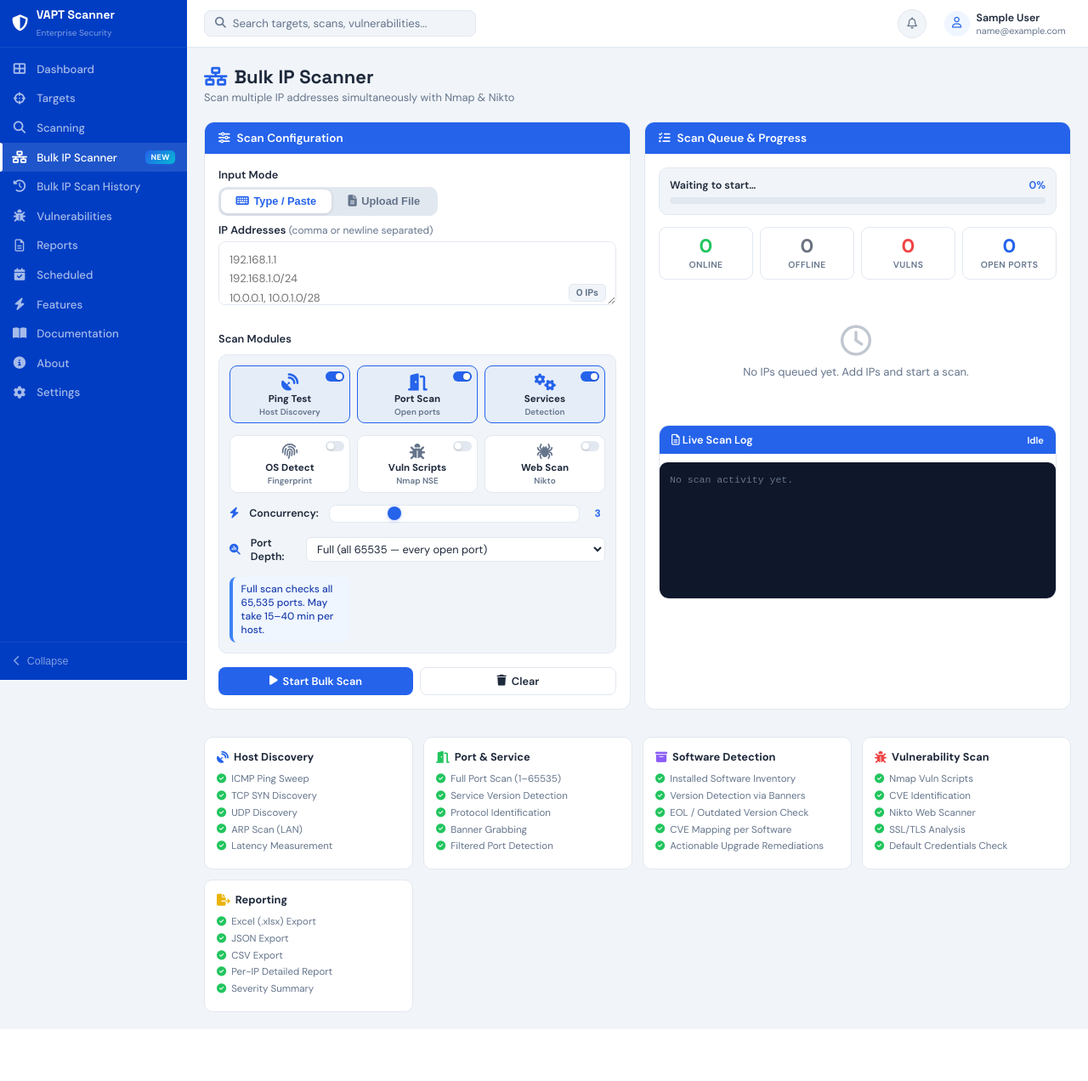
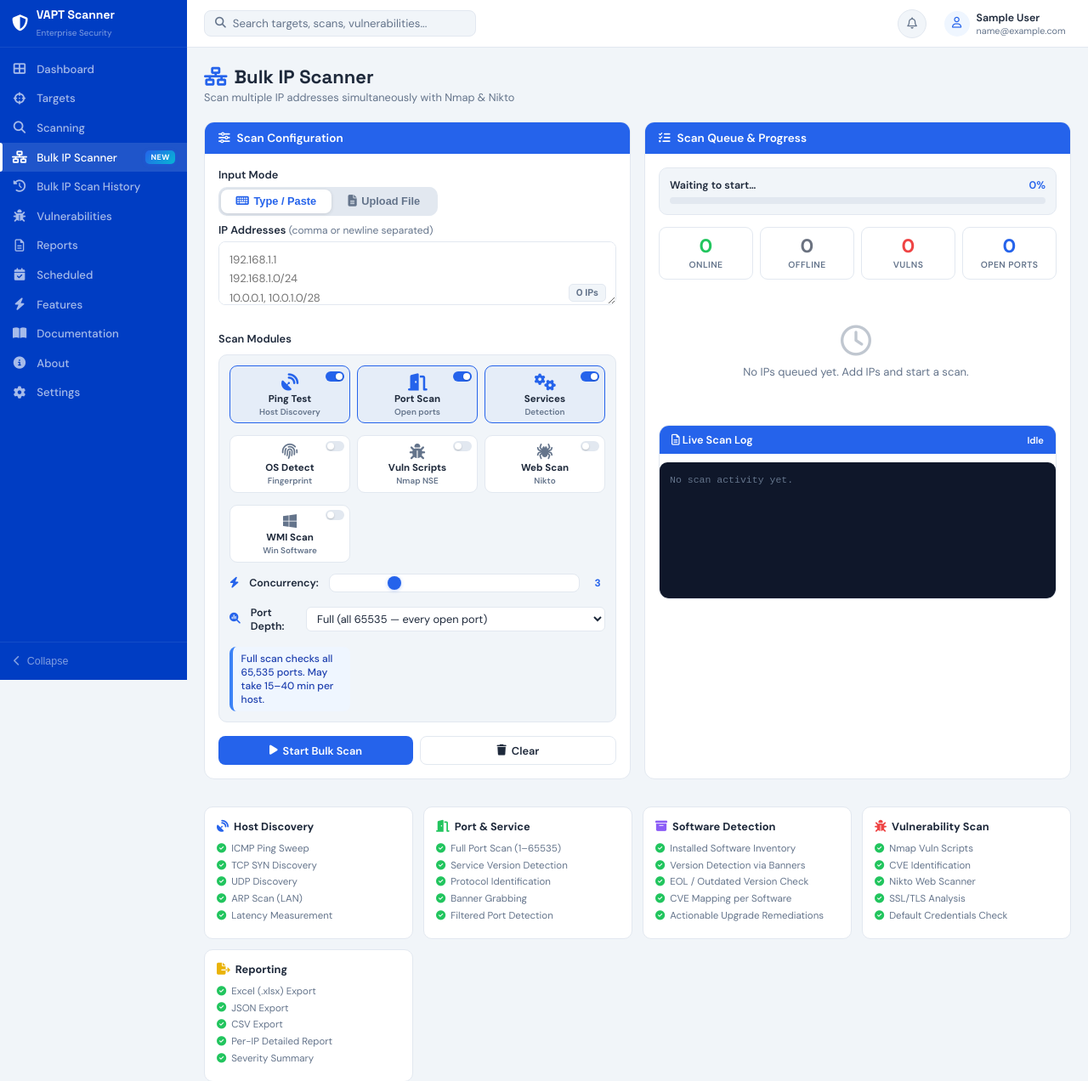
Before and after one commit to pooja2520/ma_vapt, a Flask app: page /bulk-ip-scanning in a window 1280 px wide. Shown: the top 1272 px of the page at 85% size. Before the commit the page ends 1211 px from the top, so only its background shows below. Run offline with Flask 3, Linux system fonts and the light colour scheme; the visitor is signed in with stand-in values (Sample User, id 1); data that the repository does not hold is empty.

Commit message:
fixed: wmi scan

```diff
--- a/templates/bulk-ip-scanning.html
+++ b/templates/bulk-ip-scanning.html
@@ -131,6 +131,44 @@
                 <span class="mod-toggle-track"></span>
               </div>
             </label>
+            <label class="mod-card" id="wmiModCard">
+              <input type="checkbox" id="optWMI" onchange="toggleWMIPanel(this.checked)">
+              <div class="mod-inner">
+                <i class="fa-brands fa-windows mod-icon"></i>
+                <span class="mod-label">WMI Scan</span>
+                <span class="mod-sub">Win Software</span>
+                <span class="mod-toggle-track"></span>
+              </div>
+            </label>
+
+            <!-- WMI Credential Panel — full-width, shown when WMI module is checked -->
+            <div id="wmiCredPanel" class="wmi-cred-panel" style="display:none;">
+              <div class="wmi-cred-header">
+                <i class="fa-brands fa-windows" style="color:#0078d4;"></i>
+                WMI Credentials
+                <span class="wmi-cred-sub">(Windows hosts only — requires TCP 135 / DCOM)</span>
+              </div>
+              <div class="wmi-cred-fields">
+                <div class="wmi-field">
+                  <label>Username <span class="wmi-hint">DOMAIN\user or user</span></label>
+                  <input type="text" id="wmiUsername" placeholder="DOMAIN\Administrator" class="wmi-input">
+                </div>
+                <div class="wmi-field">
+                  <label>Password</label>
+                  <input type="password" id="wmiPassword" placeholder="••••••••" class="wmi-input">
+                </div>
+                <div class="wmi-field">
+                  <label>Domain <span class="wmi-hint">(optional)</span></label>
+                  <input type="text" id="wmiDomain" placeholder="WORKGROUP" class="wmi-input">
+                </div>
+              </div>
+              <div class="wmi-cred-note">
+                <i class="fa-solid fa-triangle-exclamation"></i>
+                Install <code>impacket</code> (<code>pip install impacket</code>) for cross-platform WMI support.
+                On Windows-only setups, <code>wmic</code> is used as fallback.
+              </div>
+            </div>
+
             <div class="concurrency-row">
               <i class="fa-solid fa-bolt"></i>
               <span>Concurrency:</span>
@@ -678,10 +716,18 @@
     const concurrency = parseInt(document.getElementById('concSlider').value);
     const portDepth   = document.getElementById('portDepth').value || 'full';
     const customPorts = getCustomPortsStr();
+    // WMI credentials (only sent when WMI module is checked)
+    const wmiUsername = (document.getElementById('wmiUsername')?.value || '').trim();
+    const wmiPassword = (document.getElementById('wmiPassword')?.value || '').trim();
+    const wmiDomain   = (document.getElementById('wmiDomain')?.value || '').trim();
     const res  = await fetch('/scan/bulk', {
       method: 'POST',
       headers: { 'Content-Type': 'application/json' },
-      body: JSON.stringify({ ips: parsedIPs, modules, concurrency, port_depth: portDepth, custom_ports: customPorts }),
+      body: JSON.stringify({
+        ips: parsedIPs, modules, concurrency,
+        port_depth: portDepth, custom_ports: customPorts,
+        wmi_username: wmiUsername, wmi_password: wmiPassword, wmi_domain: wmiDomain,
+      }),
     });
     // 401 = session expired — do NOT fall into demo mode, let interceptor handle it
     if (res.status === 401) {
@@ -863,7 +909,13 @@
   if (document.getElementById('optOS').checked)       modules.push('os');
   if (document.getElementById('optVuln').checked)     modules.push('vuln');
   if (document.getElementById('optNikto').checked)    modules.push('nikto');
+  if (document.getElementById('optWMI').checked)      modules.push('wmi');
   return modules;
+}
+
+function toggleWMIPanel(checked) {
+  const panel = document.getElementById('wmiCredPanel');
+  if (panel) panel.style.display = checked ? '' : 'none';
 }
 
 function logModules() {
@@ -1564,7 +1616,7 @@
     // Re-check modules
     const modMap = {
       ping:'optPing', ports:'optPorts', services:'optServices',
-      os:'optOS', vuln:'optVuln', nikto:'optNikto',
+      os:'optOS', vuln:'optVuln', nikto:'optNikto', wmi:'optWMI',
     };
     if (Array.isArray(p.modules) && p.modules.length) {
       Object.values(modMap).forEach(id => { const el = document.getElementById(id); if (el) el.checked = false; });
@@ -1637,7 +1689,7 @@
       // ── Restore modules (uncheck all first, then check saved ones) ───────
       const modMap = {
         ping:'optPing', ports:'optPorts', services:'optServices',
-        os:'optOS', vuln:'optVuln', nikto:'optNikto',
+        os:'optOS', vuln:'optVuln', nikto:'optNikto', wmi:'optWMI',
       };
       if (Array.isArray(saved.modules) && saved.modules.length) {
         // Uncheck all
```
